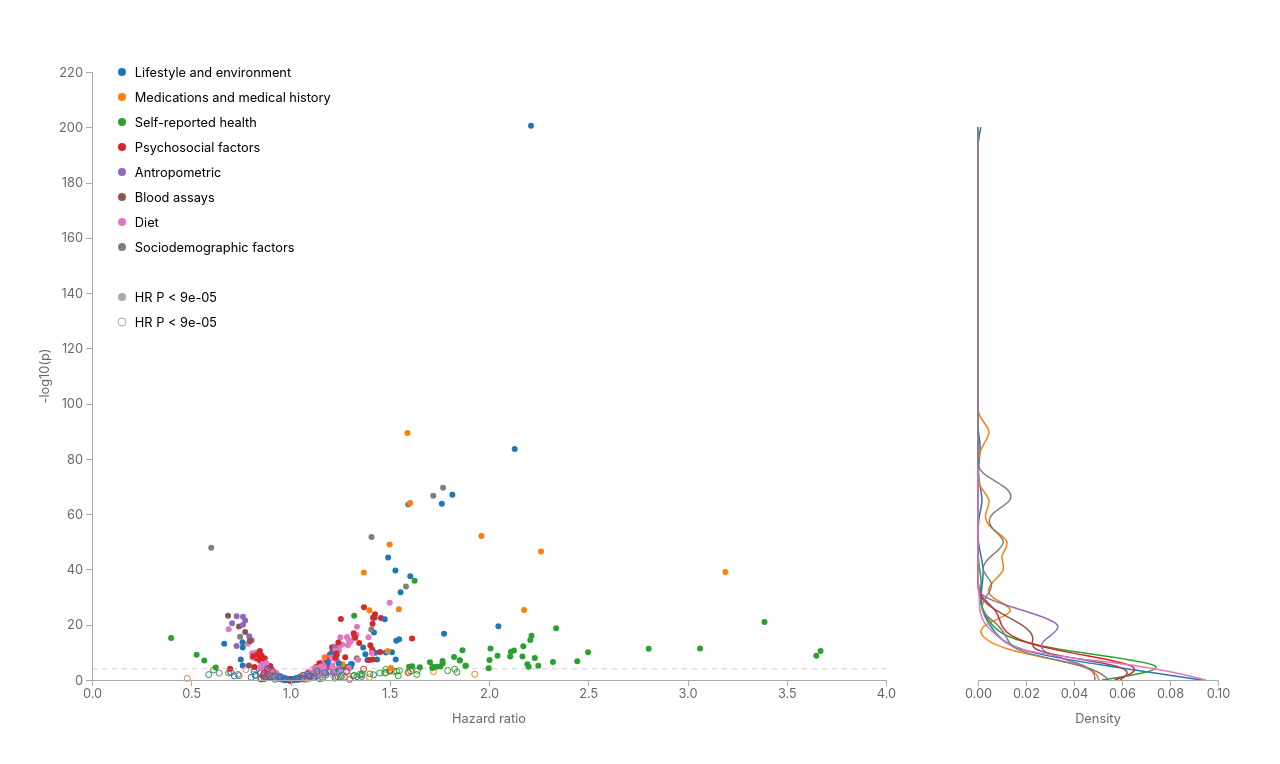
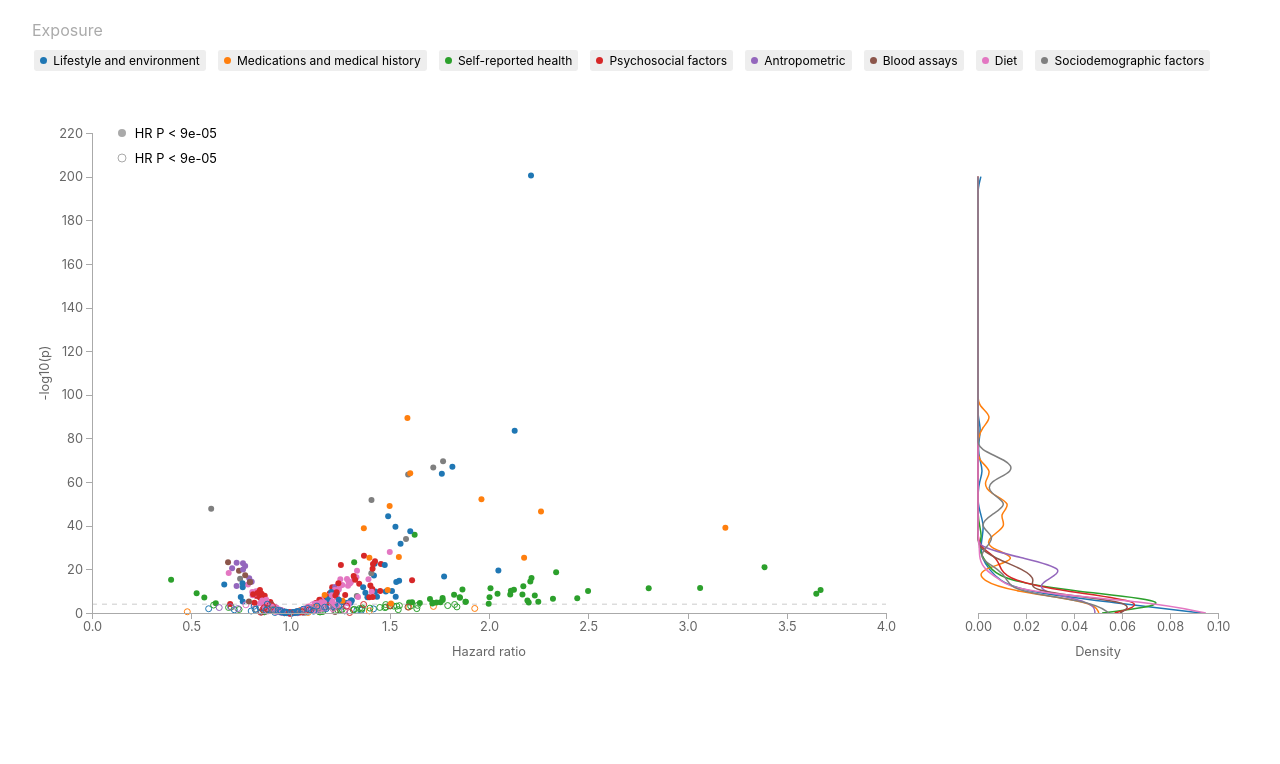
Before and after one commit to davkal/mortality, a website built with webpack: page public/index.html in a window 1280 px wide. Built offline with nearby package versions, Linux system fonts and the light colour scheme.

Commit message:
categories

```diff
--- a/public/index.html
+++ b/public/index.html
@@ -11,7 +11,12 @@
 
 <body>
   <div class="row">
-    <div id="fig2a-scatter" class="svg-container" style="flex: 3">
+    <div id="fig2-categories">
+      <div class="title">Exposure</div>
+    </div>
+  </div>
+  <div class="row">
+    <div id="fig2a-scatter" class="svg-container" style="flex: 4">
       <svg />
     </div>
 
--- /dev/null
+++ b/src/categories.js
@@ -0,0 +1,80 @@
+import * as d3 from 'd3';
+
+// ES6 class
+export default class Categories {
+  constructor(id, {
+    color, data, categories
+  }, dispatch) {
+    this.id = id;
+    this.data = data;
+    this.dispatch = dispatch;
+    this.selected = [];
+    this.hovered = null;
+
+    this.color = color;
+    this.el = d3.select(`#${this.id}`);
+
+    this.filters = this.el
+      .selectAll('.filter')
+      .data(categories)
+      .enter()
+      .append('div')
+      .attr('class', 'filter')
+      .on('click', d => this.onMouseClick(d))
+      .on('mouseenter', d => this.onMouseEnter(d))
+      .on('mouseleave', d => this.onMouseLeave(d));
+
+    this.filters
+      .append('span')
+      .attr('class', 'filter-dot')
+      .style('background-color', d => this.color(d));
+    this.filters
+      .append('span')
+      .attr('class', 'filter-label')
+      .text(d => d);
+
+    // this.bindEvents();
+    // this.update();
+  }
+
+  onMouseClick(d) {
+    if (this.selected.indexOf(d) > -1) {
+      this.selected = this.selected.filter(s => s !== d);
+    } else {
+      this.selected = [...this.selected, d];
+    }
+    this.publish();
+    this.update();
+  }
+
+  onMouseEnter(d) {
+    this.hovered = d;
+    this.publish();
+  }
+
+  onMouseLeave() {
+    this.hovered = null;
+    this.publish();
+  }
+
+  publish() {
+    this.dispatch.call('categories', this, {
+      hovered: this.hovered,
+      selected: this.selected
+    });
+  }
+
+  // bindEvents() { }
+
+  updateColor(d) {
+    if (this.selected.length === 0 || this.selected.indexOf(d) > -1) {
+      return this.color(d);
+    }
+    return '#fff';
+  }
+
+  update() {
+    this.filters.select('.filter-dot')
+      .style('background-color', d => this.updateColor(d));
+  }
+}
--- a/src/line.js
+++ b/src/line.js
@@ -9,7 +9,7 @@ const PADDING = {
 };
 
 // ES6 class
-class LineChart {
+export default class LineChart {
   constructor(id, {
     color, data, xScale, yScale, yTitle, xTitle
   }, dispatch) {
@@ -82,8 +82,13 @@ class LineChart {
     if (this.dispatch) {
       this.dispatch.on('mousemove.line', ({ mouse }) => {
         const yScale = this.getYScale();
-        yScale.distortion(2.5).focus(mouse[1]);
-        this.update();
+        if (mouse) {
+          yScale.distortion(2.5).focus(mouse[1]);
+          this.update();
+        } else {
+          yScale.distortion(0);
+          this.update(true);
+        }
       });
     }
   }
@@ -105,7 +110,7 @@ class LineChart {
       .attr('x', 0 - (this.getHeight() / 2));
   }
 
-  update() {
+  update(animate) {
     const yScale = this.getYScale();
     const xScale = this.getXScale();
     // Set lines
@@ -119,19 +124,21 @@ class LineChart {
       .attr('stroke-width', 1.5)
       .attr('class', 'line'), xScale, yScale);
 
-    LineChart.setLines(lines, xScale, yScale);
+    LineChart.setLines(lines, xScale, yScale, animate);
 
     lines.exit().remove();
 
     this.setAxes(xScale, yScale);
   }
 
-  static setLines(sel, xScale, yScale) {
-    sel
-      .attr('d', d3.line()
-        .curve(d3.curveBasis)
-        .x(d => xScale(d.x))
-        .y(d => yScale(d.y)));
+  static setLines(sel, xScale, yScale, animate) {
+    const line = d3.line()
+      .curve(d3.curveBasis)
+      .x(d => xScale(d.x))
+      .y(d => yScale(d.y));
+    const selection = animate ? sel.transition() : sel;
+    selection
+      .attr('d', line);
   }
 
   setAxes(xScale) {
@@ -159,9 +166,3 @@ class LineChart {
     return this.xScale;
   }
 }
-
-// Make bar chart factory function
-// defaut export, defaut params
-export default function (id = 'viz', config, dispatch) {
-  return new LineChart(id, config, dispatch);
-}
--- a/src/main.js
+++ b/src/main.js
@@ -2,13 +2,24 @@
 import * as d3 from 'd3';
 
 // Local imports
-import makeLineChart from './line';
-import makeScatterChart from './scatter';
+import LineChart from './line';
+import ScatterChart from './scatter';
+import CategoryFilter from './categories';
 
 require('./main.scss');
 
-const dispatch = d3.dispatch('mousemove');
+const dispatch = d3.dispatch('categories', 'mousemove');
 const color = d3.scaleOrdinal(d3.schemeCategory10);
+const components = {};
+
+function prepareDataFig2Filter(data) {
+  const categories = d3.set(data, d => d.category).values();
+  return {
+    color,
+    data,
+    categories
+  };
+}
 
 function prepareDataFig2a(data) {
   const processed = data.map(d => ({
@@ -90,8 +101,11 @@ fetch('data/fig2a.csv')
   .then(res => res.text())
   .then(text => d3.csvParse(text))
   .then((parsed) => {
+    const filterConfig = prepareDataFig2Filter(parsed);
+    components.filter2 = new CategoryFilter('fig2-categories', filterConfig, dispatch);
+
     const scatterConfig = prepareDataFig2a(parsed);
-    makeScatterChart('fig2a-scatter', scatterConfig, dispatch);
+    components.fig2a1 = new ScatterChart('fig2a-scatter', scatterConfig, dispatch);
     const lineConfig = prepareDataFig2aDensity(parsed);
-    makeLineChart('fig2a-line', lineConfig, dispatch);
+    components.fig2a2 = new LineChart('fig2a-line', lineConfig, dispatch);
   });
--- a/src/main.scss
+++ b/src/main.scss
@@ -9,12 +9,37 @@ body {
 
 .row {
   display: flex;
-  margin: 1em;
-  height: 100vh;
+  margin: 1em 1em 0;
 
   > div {
-    margin: 1em;
+    margin: 0 1em;
     flex: 1;
+  }
+}
+
+.title {
+  font-size: 1rem;
+  color: #aaa;
+  margin: 0.25em 0.25rem;
+}
+
+#fig2-categories {
+  font-size: 0.75rem;
+  .filter {
+    display: inline-block;
+    margin: 0.5em;
+    padding: 0.25em 0.5em;
+    background-color: #eee;
+    border-radius: 0.2em;
+    cursor: pointer;
+  }
+  .filter-dot {
+    display: inline-block;
+    width: 0.6em;
+    height: 0.6em;
+    background-color: black;
+    border-radius: 100%;
+    margin: 0 0.5em 0.075em 0;
   }
 }
 
@@ -25,6 +50,7 @@ body {
 
 .svg-container {
     position: relative;
+    height: 80vh;
 }
 
 .svg-content-responsive {
--- a/src/scatter.js
+++ b/src/scatter.js
@@ -9,9 +9,9 @@ const PADDING = {
 };
 
 // ES6 class
-class ScatterChart {
+export default class ScatterChart {
   constructor(id, {
-    color, data, legend, xScale, yScale, yLines, yTitle, xTitle, symbols
+    color, data, xScale, yScale, yLines, yTitle, xTitle, symbols
   }, dispatch) {
     this.id = id;
     this.data = data;
@@ -20,6 +20,8 @@ class ScatterChart {
     this.yLines = yLines;
     this.dispatch = dispatch;
     this.color = color;
+    this.selectedCategories = [];
+    this.hoveredCategory = null;
 
     this.el = document.getElementById(id);
     this.svg = d3.select(`#${this.id} svg`);
@@ -43,27 +45,7 @@ class ScatterChart {
     this.inner.append('g')
       .attr('class', 'dots');
 
-    // Make labels
-    this.labels = this.inner.append('g')
-      .attr('class', 'labels')
-      .selectAll('.label')
-      .data(legend)
-      .enter()
-      .append('g')
-      .attr('class', 'label')
-      .attr('transform', (d, i) => `translate(30,${i * 25})`)
-      .on('mouseenter', d => this.onEnterLabel(d))
-      .on('mouseleave', d => this.onLeaveLabel(d));
-    this.labels.append('text')
-      .text(d => d)
-      .attr('dx', '1em')
-      .attr('dy', '5px');
-    this.labels.append('circle')
-      .attr('fill', d => this.color(d))
-      .attr('r', 4);
-
     // Make symbols
-    const offsetSymbols = (legend.length + 1) * 25;
     const legendSymbols = this.inner.append('g')
       .attr('class', 'symbols')
       .selectAll('.symbol')
@@ -71,7 +53,7 @@ class ScatterChart {
       .enter()
       .append('g')
       .attr('class', 'symbol')
-      .attr('transform', (d, i) => `translate(30,${(i * 25) + offsetSymbols})`);
+      .attr('transform', (d, i) => `translate(30,${(i * 25)})`);
     legendSymbols.append('text')
       .text(d => d.label)
       .attr('dx', '1em')
@@ -81,7 +63,6 @@ class ScatterChart {
       .attr('stroke', '#aaa')
       .attr('fill', '#aaa')
       .attr('r', 4);
-
 
     // Make axis
     const axes = this.inner.append('g')
@@ -161,18 +142,33 @@ class ScatterChart {
   bindEvents() {
     d3.select(window).on(`resize.${this.id}`, () => this.onResize());
 
-    const self = this;
-    this.background.on('mousemove', function () {
-      const xScale = self.getXScale();
-      const yScale = self.getYScale();
-      const mouse = d3.mouse(this);
+    if (this.dispatch) {
+      this.dispatch.on(`categories.${this.id}`, ({ hovered, selected }) => {
+        this.selectedCategories = selected;
+        this.hoveredCategory = hovered;
+        this.update();
+      });
+    }
 
-      xScale.distortion(2).focus(mouse[0]);
-      yScale.distortion(2).focus(mouse[1]);
-      self.update();
+    this.background.on('mousemove', () => this.onMouseMove());
+    this.inner.on('mouseleave', () => {
+      this.getXScale().distortion(0);
+      this.getYScale().distortion(0);
+      this.update(true);
+      if (this.dispatch) this.dispatch.call('mousemove', this, { mouse: null });
+    });
+  }
 
-      if (self.dispatch) self.dispatch.call('mousemove', self, { mouse });
-    });
+  onMouseMove() {
+    const xScale = this.getXScale();
+    const yScale = this.getYScale();
+    const mouse = d3.mouse(this.background.node());
+
+    xScale.distortion(2).focus(mouse[0]);
+    yScale.distortion(2).focus(mouse[1]);
+    this.update();
+
+    if (this.dispatch) this.dispatch.call('mousemove', this, { mouse });
   }
 
   onResize() {
@@ -195,7 +191,7 @@ class ScatterChart {
       .attr('x', 0 - (this.getHeight() / 2));
   }
 
-  update() {
+  update(animate) {
     const yScale = this.getYScale();
     const xScale = this.getXScale();
     // Set dots
@@ -204,13 +200,14 @@ class ScatterChart {
       .data(this.data);
     this.setDots(dots.enter()
       .append('circle')
+      .attr('r', 3)
       .attr('fill', d => this.color(d.category))
       .attr('stroke', d => this.color(d.category))
       .attr('class', d => (d.confidence ? 'dot' : 'dot hollow'))
       .on('mouseover', d => this.onMouseoverDot(d))
       .on('mouseout', d => this.onMouseoutDot(d)), xScale, yScale);
 
-    this.setDots(dots, xScale, yScale);
+    this.setDots(dots, xScale, yScale, animate);
     dots.exit().remove();
 
     // Set lines
@@ -234,11 +231,19 @@ class ScatterChart {
       .attr('y2', d => yScale(d.y));
   }
 
-  setDots(sel, xScale, yScale) {
-    sel.attr('r', 3)
-      .classed('hide', d => (this.selectedCategory ? d.category !== this.selectedCategory : false))
+  setDots(sel, xScale, yScale, animate) {
+    sel.classed('hide', d => this.categoryHidden(d.category));
+    const selection = animate ? sel.transition() : sel;
+    selection
       .attr('cx', d => xScale(d.x))
       .attr('cy', d => yScale(d.y));
+  }
+
+  categoryHidden(category) {
+    if (!this.hoveredCategory && this.selectedCategories.length === 0) return false;
+    const selected = this.selectedCategories && this.selectedCategories.indexOf(category) > -1;
+    const hovered = this.hoveredCategory && this.hoveredCategory === category;
+    return !selected && !hovered;
   }
 
   setAxes(xScale, yScale) {
@@ -266,9 +271,3 @@ class ScatterChart {
     return this.xScale;
   }
 }
-
-// Make bar chart factory function
-// defaut export, defaut params
-export default function (id = 'viz', config, dispatch) {
-  return new ScatterChart(id, config, dispatch);
-}
--- a/webpack.config.js
+++ b/webpack.config.js
@@ -41,7 +41,7 @@ module.exports = {
     extensions: ['.js', '.jsx'],
   },
   plugins: [
-    new ExtractTextPlugin({ filename: 'main.css' }),
+    new ExtractTextPlugin({ filename: 'main.css', disable: true }),
     new webpack.HotModuleReplacementPlugin(),
     new OpenBrowserPlugin({ url: 'http://localhost:8080' }),
     new webpack.LoaderOptionsPlugin({
```
